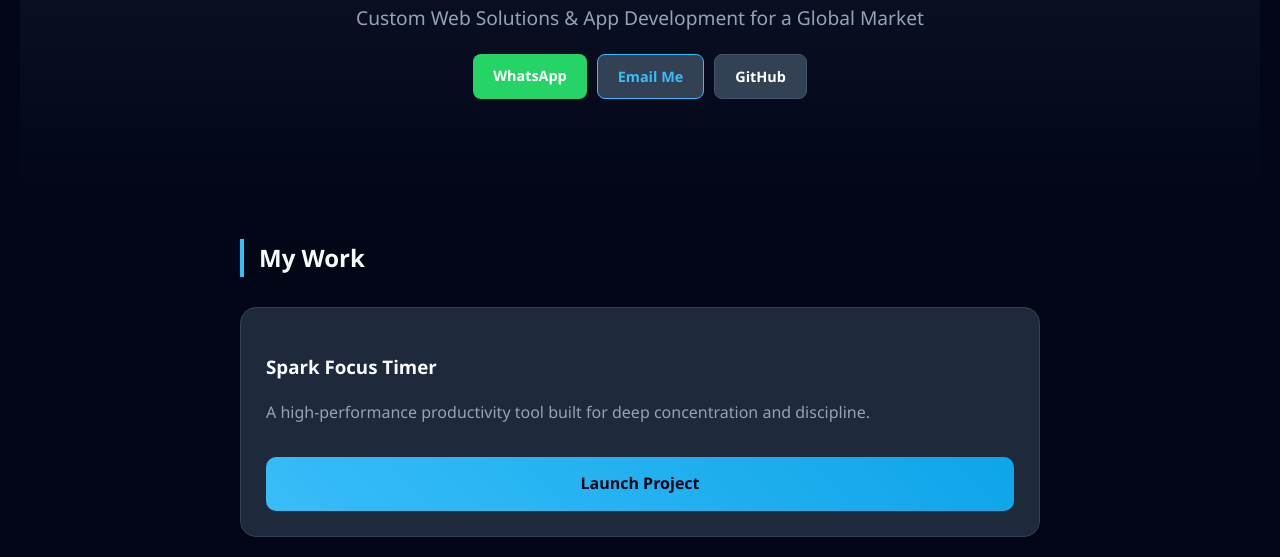
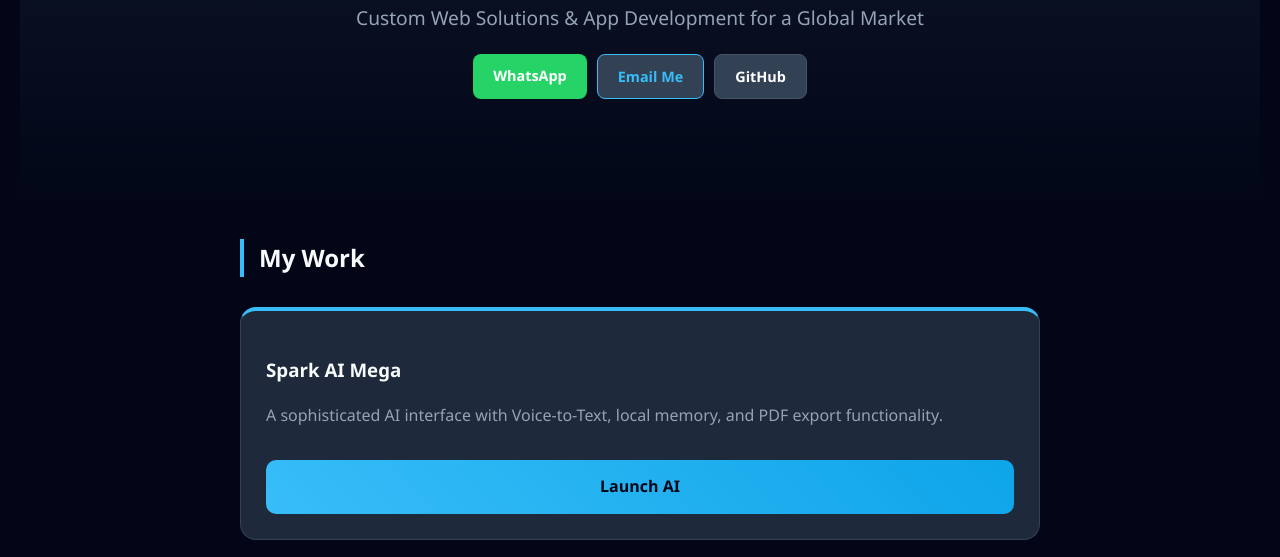
Before and after one commit to Abdulaleem56/Spark-Focus-, a plain HTML site: page portfolio.html in a window 1280 px wide. Shown: the part 168-725 px from the top of the page. Drawn offline with Linux system fonts and the light colour scheme.

Commit message:
Add Spark AI Mega project card to portfolio

```diff
--- a/portfolio.html
+++ b/portfolio.html
@@ -71,6 +71,15 @@
 
     <div class="section">
         <h2>My Work</h2>
+
+        <div class="card" style="border-top: 4px solid #38bdf8;">
+            <div>
+                <h3>Spark AI Mega</h3>
+                <p style="color: #94a3b8;">A sophisticated AI interface with Voice-to-Text, local memory, and PDF export functionality.</p>
+            </div>
+            <a href="ai-chat.html" class="btn">Launch AI</a>
+        </div>
+
         <div class="card">
             <div>
                 <h3>Spark Focus Timer</h3>
@@ -117,7 +126,7 @@
 
     <footer>
         &copy; 2026 Origin Spark Labs. <br>
-        Serving International Clients | Designed by Origin Spark Labs
+        Founded by Abdulaleem | Serving International Clients
     </footer>
 
 </body>
```
